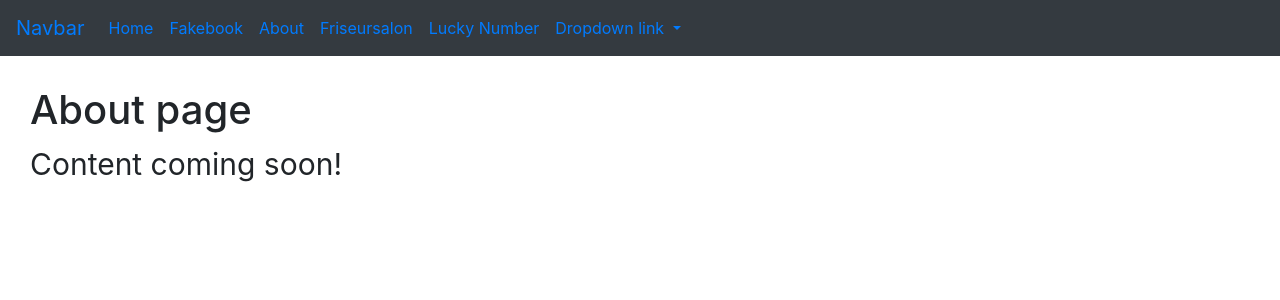
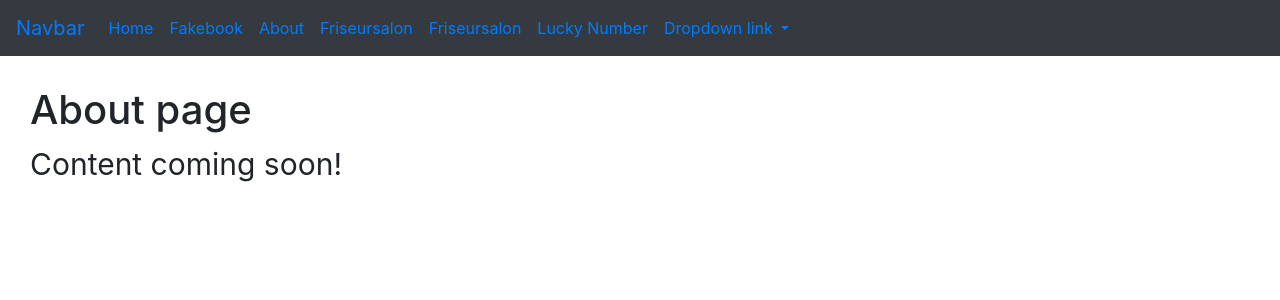
Before and after one commit to strichpunkt/wd1-20200323-flask, a Flask app: page /about in a window 1280 px wide. Shown: the top 300 px of the page. Run offline with Flask 2, Linux system fonts and the light colour scheme; some libraries are stand-ins or nearby versions.

Commit message:
boogle add to nav

```diff
--- a/main.py
+++ b/main.py
@@ -19,6 +19,10 @@ def fakebook():
 @app.route("/friseursalon")
 def friseursalon():
     return render_template("/friseursalon.html")
+
+@app.route("/boogle1")
+def boogle():
+    return render_template("/boogle.html")
 
 @app.route("/about")
 def about():
--- a/templates/bootstrapframe.html
+++ b/templates/bootstrapframe.html
@@ -36,6 +36,9 @@
                 <li class="nav-item">
                     <a class="nav-link" href="/friseursalon">Friseursalon</a>
                 </li>
+                <li class="nav-item">
+                    <a class="nav-link" href="/boogle">Friseursalon</a>
+                </li>
                  <li class="nav-item">
                     <a class="nav-link" href="/lucky_number">Lucky Number</a>
                 </li>
```
